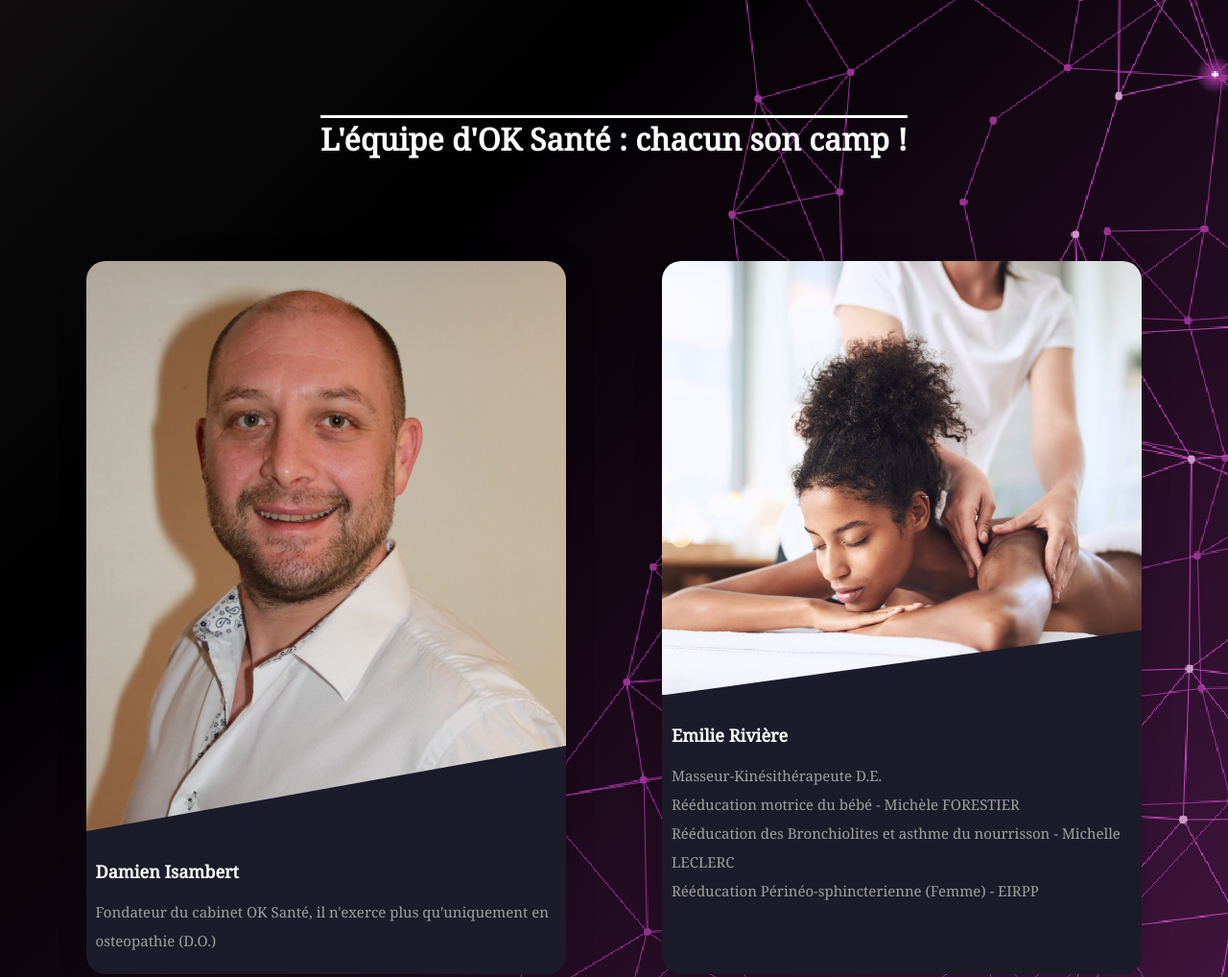
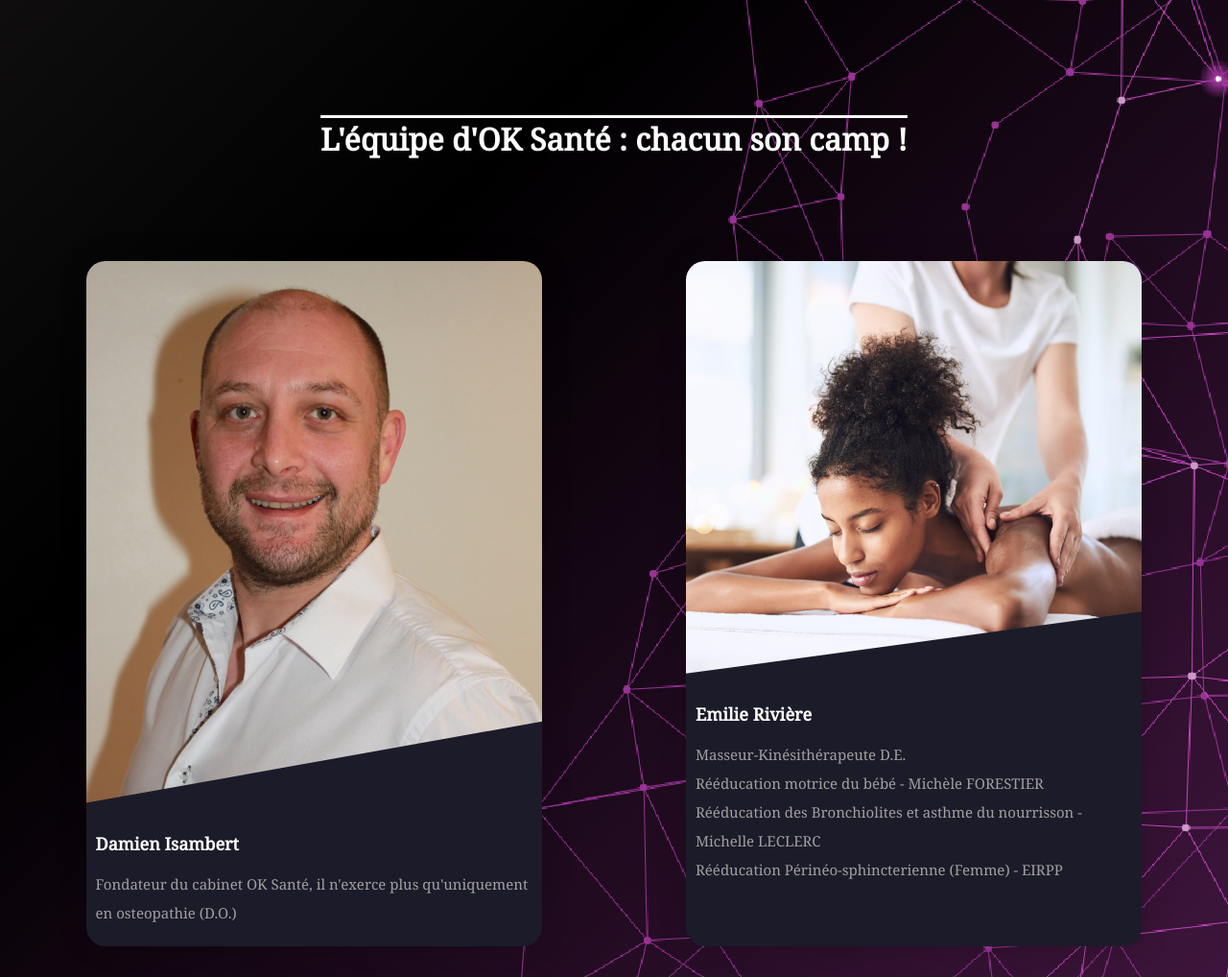
Before and after one commit to CaptnZambar/Ok-Sante, a plain HTML site: page index.html in a window 1280 px wide. Shown: the part 813-1831 px from the top of the page at 96% size. Drawn offline with Linux system fonts and the light colour scheme.

Commit message:
Add files via upload

```diff
--- a/style.css
+++ b/style.css
@@ -99,7 +99,7 @@ nav ul li:hover
     flex-direction: column;
     justify-content: left;
     align-content: center;
-    line-height: 12vh;
+    line-height: min(12vw, 12vh);
     margin: 0 15% 0 ;
     font-size: 1.5rem;
 }
@@ -125,9 +125,9 @@ nav ul li:hover
 
 .cards{
     display: grid;
-    grid-template-columns: repeat(auto-fit,minmax(350px,1fr));
+    grid-template-columns: repeat(auto-fit,minmax(330px,1fr));
     padding: 2% 7%;
-    grid-gap: 100px;
+    grid-gap: 150px;
 }
 .card{
     background-color: #1c1b29;
@@ -329,4 +329,8 @@ img{
     {
         flex-direction: column;
     }
+    .main
+    {
+        margin: 0 7%;
+    }
 }
```
